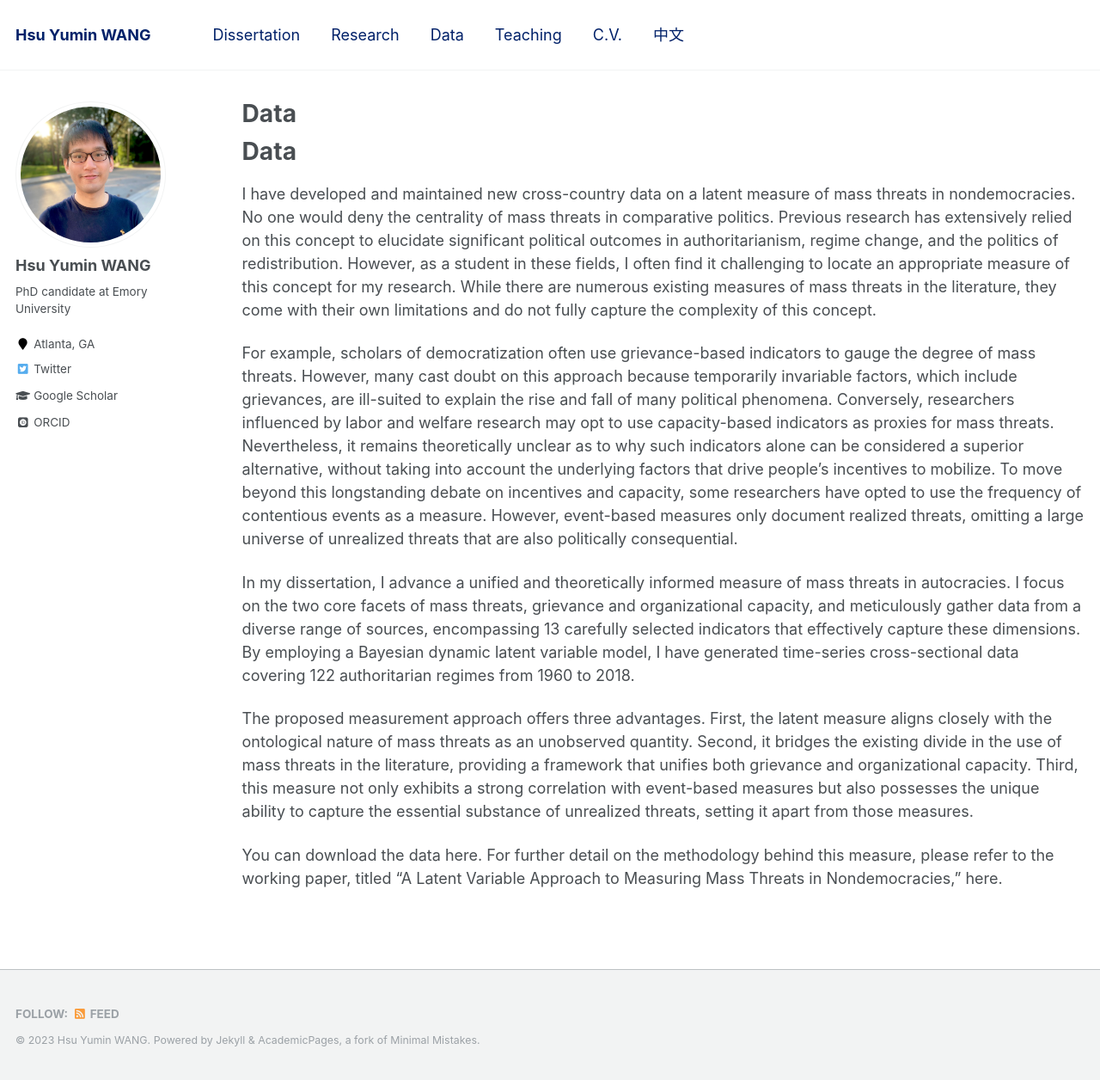
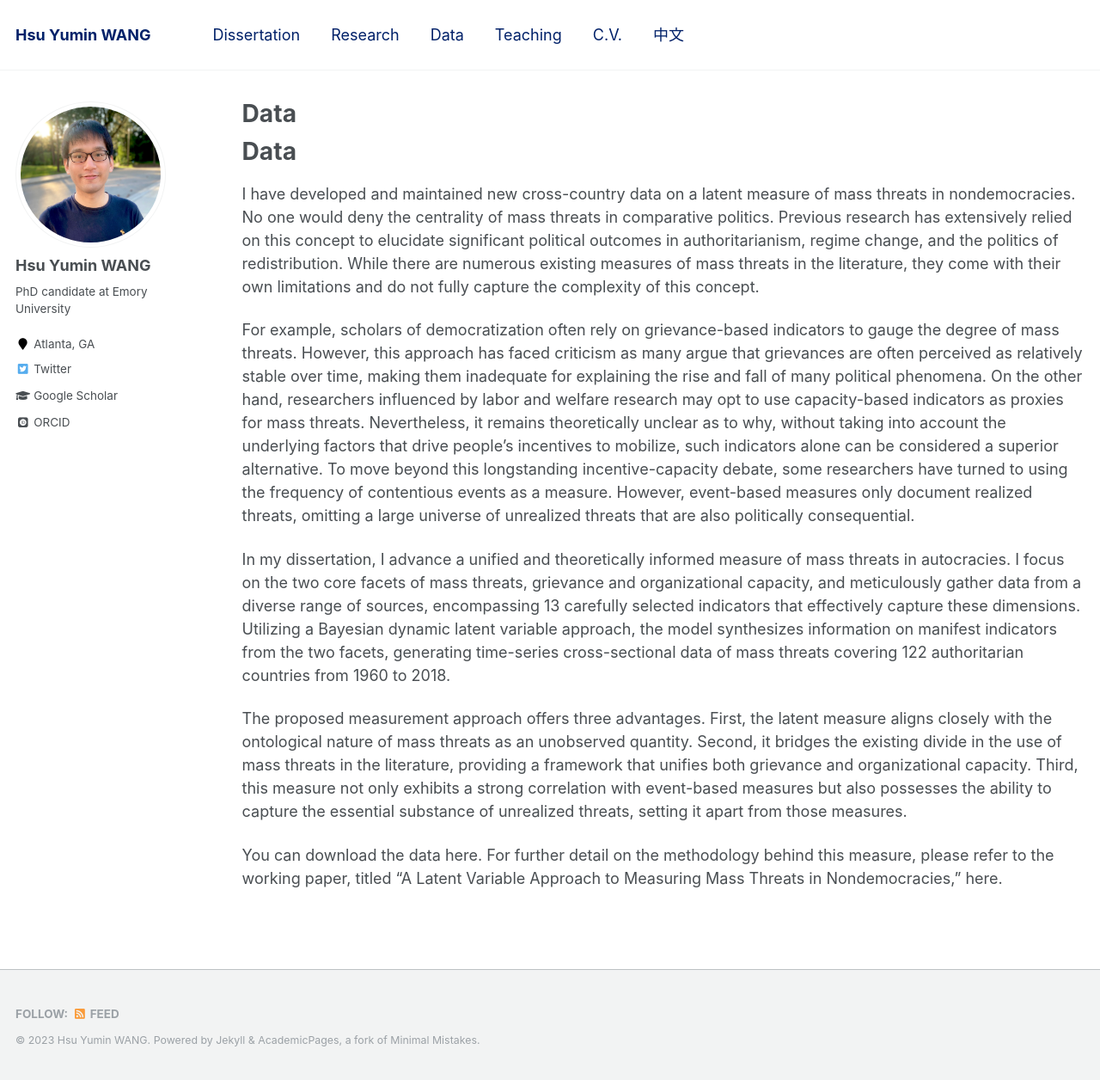
Before and after one commit to hsuyumin/hsuyumin.github.io, a Jekyll site: the page built from _pages/data.md, in a window 1280 px wide and 1256 px high. Shown: the whole window at 86% size. Built offline with Jekyll 4.4.1, drawn with Linux system fonts in a browser that asks for light colours; some web fonts are replaced.

Commit message:
Update data.md

```diff
--- a/_pages/data.md
+++ b/_pages/data.md
@@ -9,12 +9,12 @@ redirect_from:
 
 # Data
 
-I have developed and maintained new cross-country data on a latent measure of mass threats in nondemocracies. No one would deny the centrality of mass threats in comparative politics. Previous research has extensively relied on this concept to elucidate significant political outcomes in authoritarianism, regime change, and the politics of redistribution. However, as a student in these fields, I often find it challenging to locate an appropriate measure of this concept for my research. While there are numerous existing measures of mass threats in the literature, they come with their own limitations and do not fully capture the complexity of this concept.
+I have developed and maintained new cross-country data on a latent measure of mass threats in nondemocracies. No one would deny the centrality of mass threats in comparative politics. Previous research has extensively relied on this concept to elucidate significant political outcomes in authoritarianism, regime change, and the politics of redistribution. While there are numerous existing measures of mass threats in the literature, they come with their own limitations and do not fully capture the complexity of this concept.
 
-For example, scholars of democratization often use grievance-based indicators to gauge the degree of mass threats. However, many cast doubt on this approach because temporarily invariable factors, which include grievances, are ill-suited to explain the rise and fall of many political phenomena. Conversely, researchers influenced by labor and welfare research may opt to use capacity-based indicators as proxies for mass threats. Nevertheless, it remains theoretically unclear as to why such indicators alone can be considered a superior alternative, without taking into account the underlying factors that drive people’s incentives to mobilize. To move beyond this longstanding debate on incentives and capacity, some researchers have opted to use the frequency of contentious events as a measure. However, event-based measures only document realized threats, omitting a large universe of unrealized threats that are also politically consequential.
+For example, scholars of democratization often rely on grievance-based indicators to gauge the degree of mass threats. However, this approach has faced criticism as many argue that grievances are often perceived as relatively stable over time, making them inadequate for explaining the rise and fall of many political phenomena. On the other hand, researchers influenced by labor and welfare research may opt to use capacity-based indicators as proxies for mass threats. Nevertheless, it remains theoretically unclear as to why, without taking into account the underlying factors that drive people’s incentives to mobilize, such indicators alone can be considered a superior alternative. To move beyond this longstanding incentive-capacity debate, some researchers have turned to using the frequency of contentious events as a measure. However, event-based measures only document realized threats, omitting a large universe of unrealized threats that are also politically consequential.
 
-In my dissertation, I advance a unified and theoretically informed measure of mass threats in autocracies. I focus on the two core facets of mass threats, grievance and organizational capacity, and meticulously gather data from a diverse range of sources, encompassing 13 carefully selected indicators that effectively capture these dimensions. By employing a Bayesian dynamic latent variable model, I have generated time-series cross-sectional data covering 122 authoritarian regimes from 1960 to 2018.
+In my dissertation, I advance a unified and theoretically informed measure of mass threats in autocracies. I focus on the two core facets of mass threats, grievance and organizational capacity, and meticulously gather data from a diverse range of sources, encompassing 13 carefully selected indicators that effectively capture these dimensions. Utilizing a Bayesian dynamic latent variable approach, the model synthesizes information on manifest indicators from the two facets, generating time-series cross-sectional data of mass threats covering 122 authoritarian countries from 1960 to 2018.
 
-The proposed measurement approach offers three advantages. First, the latent measure aligns closely with the ontological nature of mass threats as an unobserved quantity. Second, it bridges the existing divide in the use of mass threats in the literature, providing a framework that unifies both grievance and organizational capacity. Third, this measure not only exhibits a strong correlation with event-based measures but also possesses the unique ability to capture the essential substance of unrealized threats, setting it apart from those measures.
+The proposed measurement approach offers three advantages. First, the latent measure aligns closely with the ontological nature of mass threats as an unobserved quantity. Second, it bridges the existing divide in the use of mass threats in the literature, providing a framework that unifies both grievance and organizational capacity. Third, this measure not only exhibits a strong correlation with event-based measures but also possesses the ability to capture the essential substance of unrealized threats, setting it apart from those measures.
 
 You can download the data here. For further detail on the methodology behind this measure, please refer to the working paper, titled "A Latent Variable Approach to Measuring Mass Threats in Nondemocracies," here.
```
